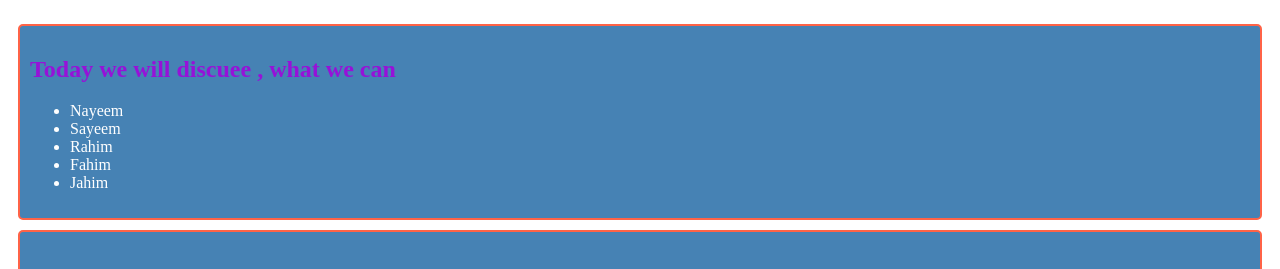
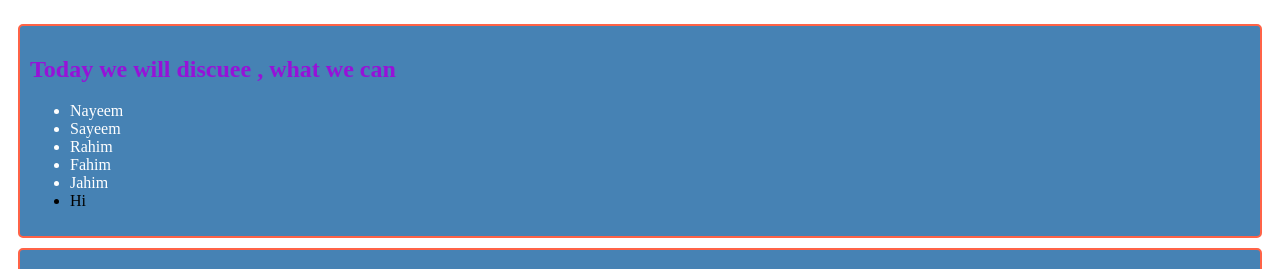
Before and after one commit to Ashraful610/batch-6-M24-DOM-tour, a plain HTML site: page index.html in a window 1280 px wide. Shown: the part 77-346 px from the top of the page. Drawn offline with Linux system fonts and the light colour scheme.

Commit message:
create element and appenChild

```diff
--- a/index.html
+++ b/index.html
@@ -10,7 +10,7 @@
 <body>
     <main>
         <h1>Welcome to DOM Tour</h1>
-        <section>
+        <section class="first-section">
             <h2 id="section-title" class="more-title"> </h2>
             <ul>
                 <li class="names">Nayeem</li>
@@ -62,7 +62,7 @@
         }
         const oneGela = document.querySelector('.jela li')
         oneGela.setAttribute('title', 'Capital of bangladesh')
-        console.log(oneGela)
+        // console.log(oneGela)
     </script>
 </body>
 </html>
--- a/js/main.js
+++ b/js/main.js
@@ -13,3 +13,9 @@ for(const motivate of motivations){
 const title = document.getElementById('section-title')
 title.classList.add('color')
 title.classList.remove('more-title')
+
+const firstSection = document.querySelector('.first-section')
+const ul = firstSection.childNodes[3]
+const li = document.createElement('li')
+li.innerText='Hi'
+ul.appendChild(li)
```
